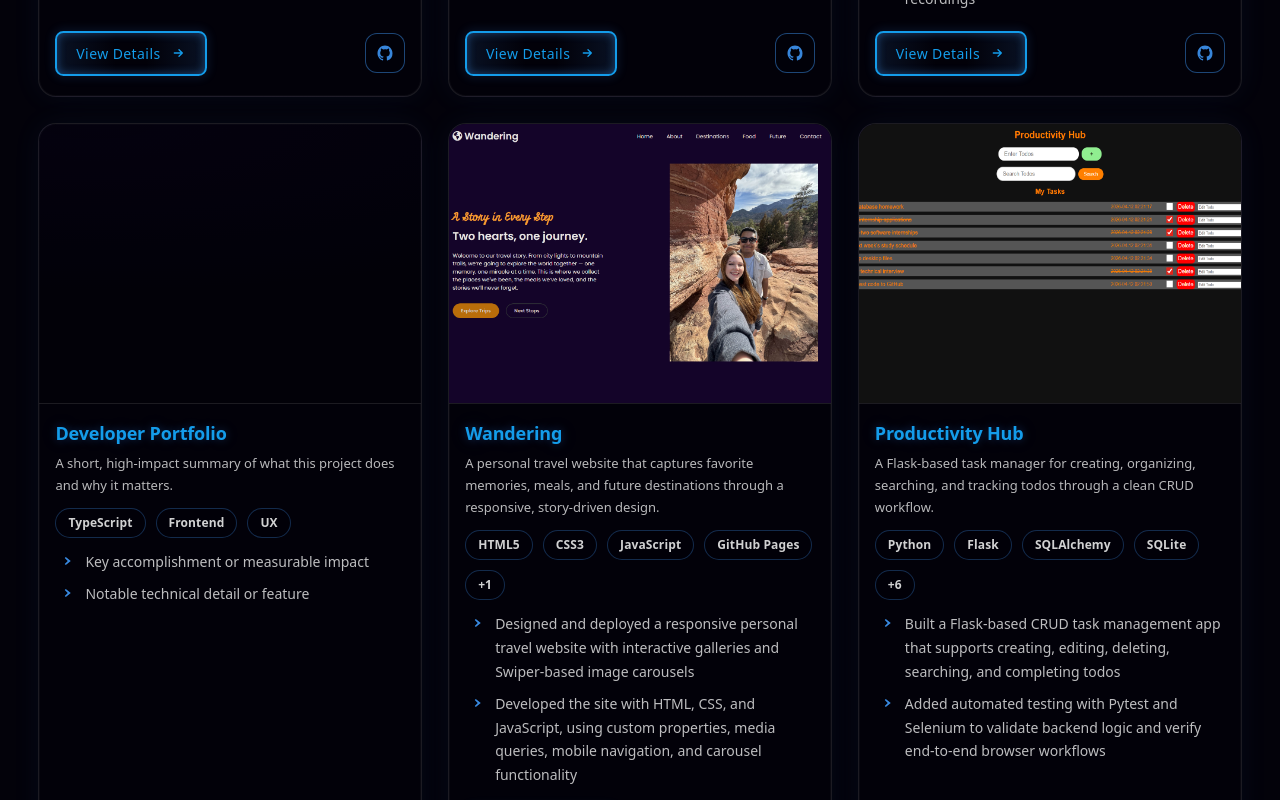
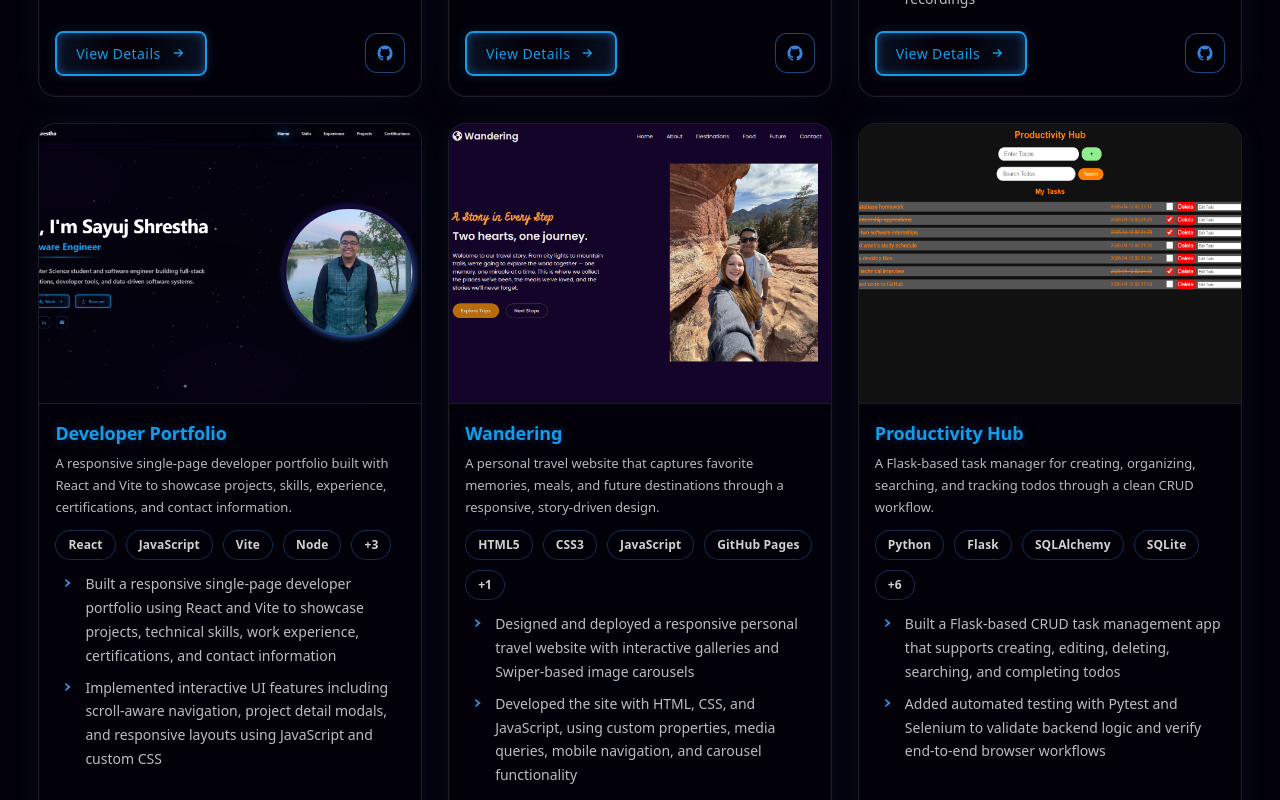
Before and after one commit to sayuj0/portfolio, a React (Vite) app: page / in a window 1280 px wide. Shown: the part 3760-4560 px from the top of the page. Built offline with nearby package versions, Linux system fonts and the light colour scheme.

Commit message:
Dev portfolio project

```diff
--- a/src/sections/ProjectsSection.jsx
+++ b/src/sections/ProjectsSection.jsx
@@ -81,22 +81,24 @@ const featuredProjects = [
   {
     title: "Developer Portfolio",
     description:
-      "A short, high-impact summary of what this project does and why it matters.",
-    tags: ["TypeScript", "Frontend", "UX"],
-    techStack: ["TypeScript", "Frontend", "UX"],
+      "A responsive single-page developer portfolio built with React and Vite to showcase projects, skills, experience, certifications, and contact information.",
+    tags: ["React", "JavaScript", "Vite", "Node", "+3"],
+    techStack: ["React", "JavaScript", "Vite", "Node", "CSS", "HTML", "WebGL"],
     about:
-      "A short paragraph describing the problem, your approach, and what you built.",
+      "This project is a responsive single-page developer portfolio built to showcase technical skills, experience, featured projects, and certifications in a clean and modern format. It was created with React and Vite using a component-based structure that keeps each section organized and easy to maintain. The site includes custom styling, responsive layouts, scroll-aware navigation, project detail modals, and an animated background to create a more polished and interactive user experience.",
     cardHighlights: [
-      "Key accomplishment or measurable impact",
-      "Notable technical detail or feature",
+      "Built a responsive single-page developer portfolio using React and Vite to showcase projects, technical skills, work experience, certifications, and contact information",
+      "Implemented interactive UI features including scroll-aware navigation, project detail modals, and responsive layouts using JavaScript and custom CSS",
     ],
     achievements: [
-      "Key accomplishment or measurable impact",
-      "Notable technical detail or feature",
+      "Built a responsive single-page developer portfolio using React and Vite to showcase projects, technical skills, work experience, certifications, and contact information",
+      "Implemented interactive UI features including scroll-aware navigation, project detail modals, and responsive layouts using JavaScript and custom CSS",
+      "Developed a modular frontend structure with reusable React components and organized content across clearly separated portfolio sections",
+      "Integrated an OGL/WebGL particle background to enhance the visual design and create a more dynamic user experience",
     ],
-    imageSrc: "",
-    imageAlt: "",
-    githubUrl: "https://github.com/sayuj0?tab=repositories",
+    imageSrc: "/images/preview.png",
+    imageAlt: "Developer Portfolio Screenshot",
+    githubUrl: "https://github.com/sayuj0/portfolio",
   },
   {
     title: "Wandering",
```
Also changed, not shown: public/images/preview.png (added).
